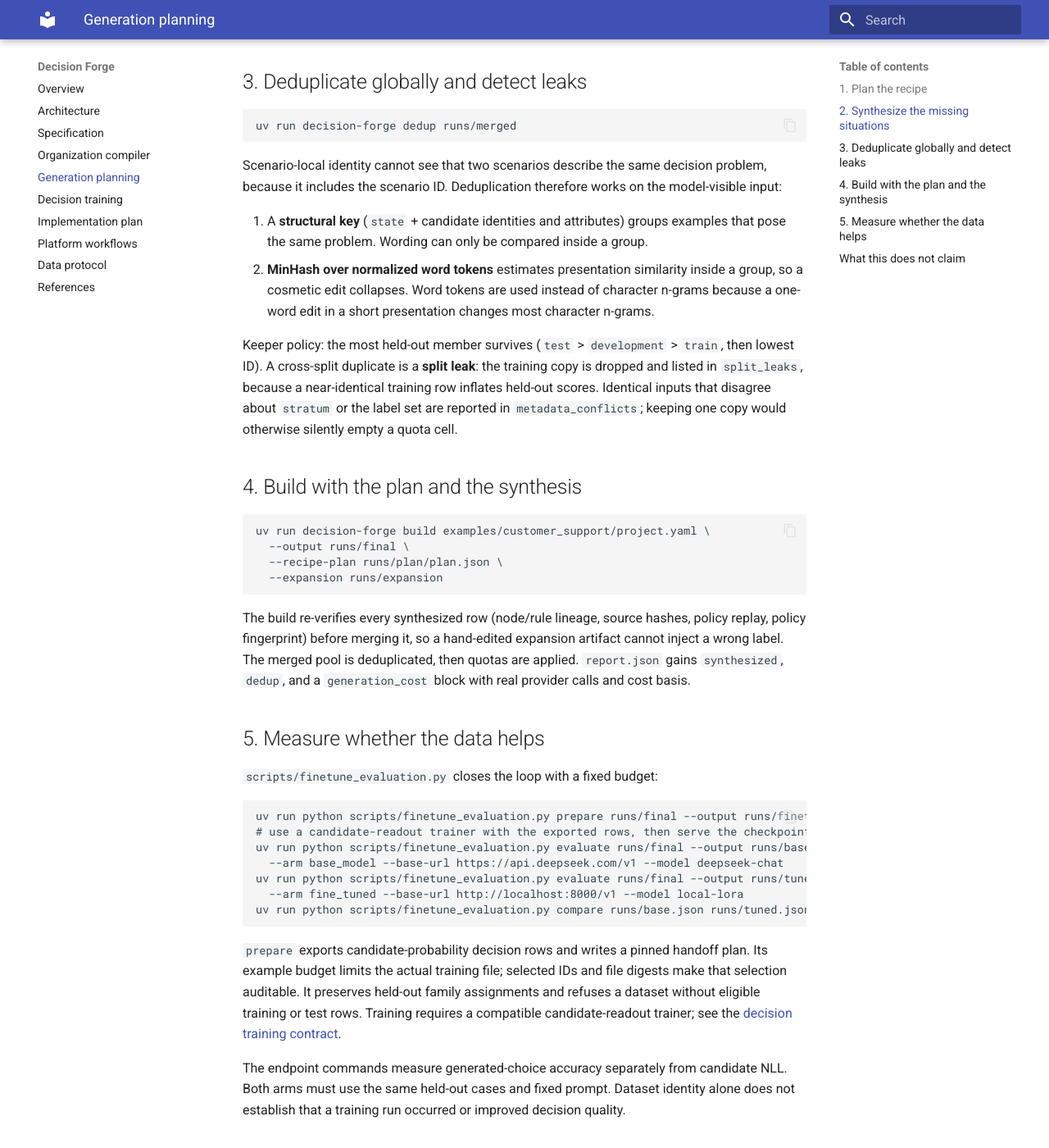
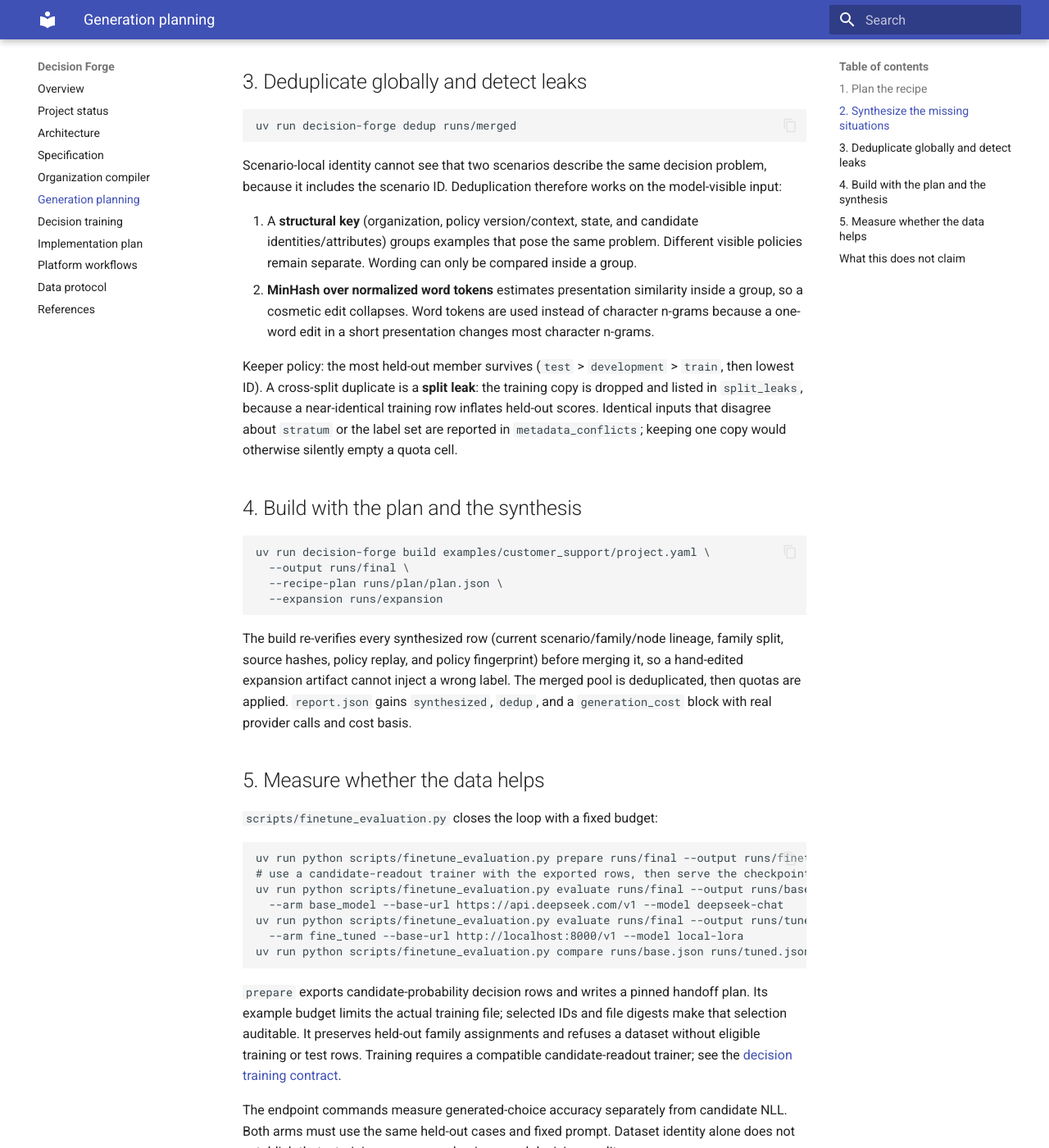
Before and after one commit to Juneo-Lab/decision-forge, an MkDocs documentation site: the page built from docs/generation.md, in a window 1280 px wide and 1400 px high, scrolled down 2556 px. Shown: the whole window at 82% size. Built offline with MkDocs 1.6.1 and Material for MkDocs 9.7.7, drawn with Linux system fonts in a browser that asks for light colours.

Commit message:
Protect synthesis lineage and reconcile project status

````diff
--- a/docs/generation.md
+++ b/docs/generation.md
@@ -95,8 +95,9 @@ uv run decision-forge dedup runs/merged
 Scenario-local identity cannot see that two scenarios describe the same decision problem, because it
 includes the scenario ID. Deduplication therefore works on the model-visible input:
 
-1. A **structural key** (`state` + candidate identities and attributes) groups examples that pose the
-   same problem. Wording can only be compared inside a group.
+1. A **structural key** (organization, policy version/context, state, and candidate identities/attributes)
+   groups examples that pose the same problem. Different visible policies remain separate.
+   Wording can only be compared inside a group.
 2. **MinHash over normalized word tokens** estimates presentation similarity inside a group, so a
    cosmetic edit collapses. Word tokens are used instead of character n-grams because a one-word edit
    in a short presentation changes most character n-grams.
@@ -116,9 +117,9 @@ uv run decision-forge build examples/customer_support/project.yaml \
   --expansion runs/expansion
 ```
 
-The build re-verifies every synthesized row (node/rule lineage, source hashes, policy replay, policy
-fingerprint) before merging it, so a hand-edited expansion artifact cannot inject a wrong label. The
-merged pool is deduplicated, then quotas are applied. `report.json` gains `synthesized`, `dedup`, and a
+The build re-verifies every synthesized row (current scenario/family/node lineage, family split,
+source hashes, policy replay, and policy fingerprint) before merging it, so a hand-edited expansion
+artifact cannot inject a wrong label. The merged pool is deduplicated, then quotas are applied. `report.json` gains `synthesized`, `dedup`, and a
 `generation_cost` block with real provider calls and cost basis.
 
 ## 5. Measure whether the data helps
--- a/mkdocs.yml
+++ b/mkdocs.yml
@@ -10,6 +10,7 @@ theme:
     - content.code.copy
 nav:
   - Overview: index.md
+  - Project status: status.md
   - Architecture: architecture.md
   - Specification: specification.md
   - Organization compiler: organization-compiler.md
--- a/pyproject.toml
+++ b/pyproject.toml
@@ -50,6 +50,9 @@ packages = ["src/decision_forge"]
 testpaths = ["tests"]
 addopts = "-ra --strict-markers"
 
+[tool.coverage.run]
+patch = ["subprocess"]
+
 [tool.ruff]
 target-version = "py311"
 line-length = 120
````
Also changed, not shown: CHANGELOG.md (+7 -0 lines), README.md (+3 -1 lines), ROADMAP.md (+7 -4 lines), docs/status.md (added, +33 -0 lines), 5 other files.
